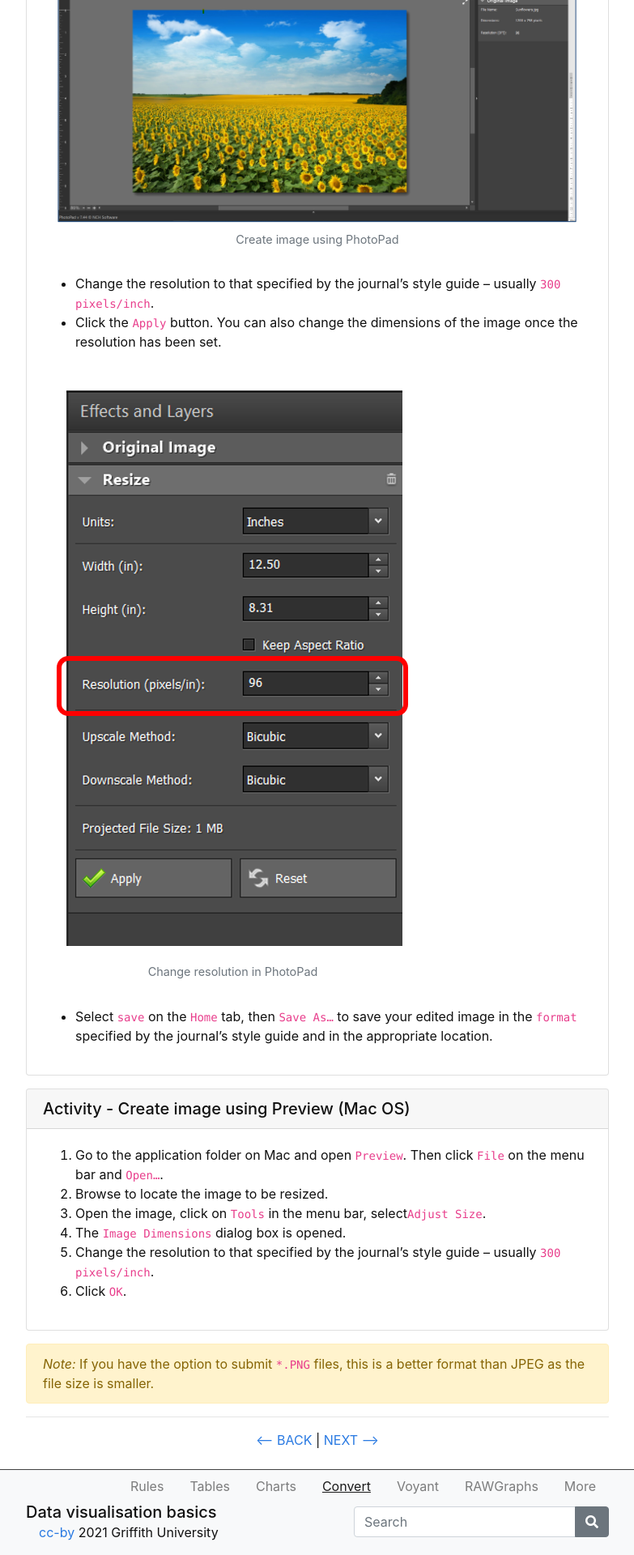
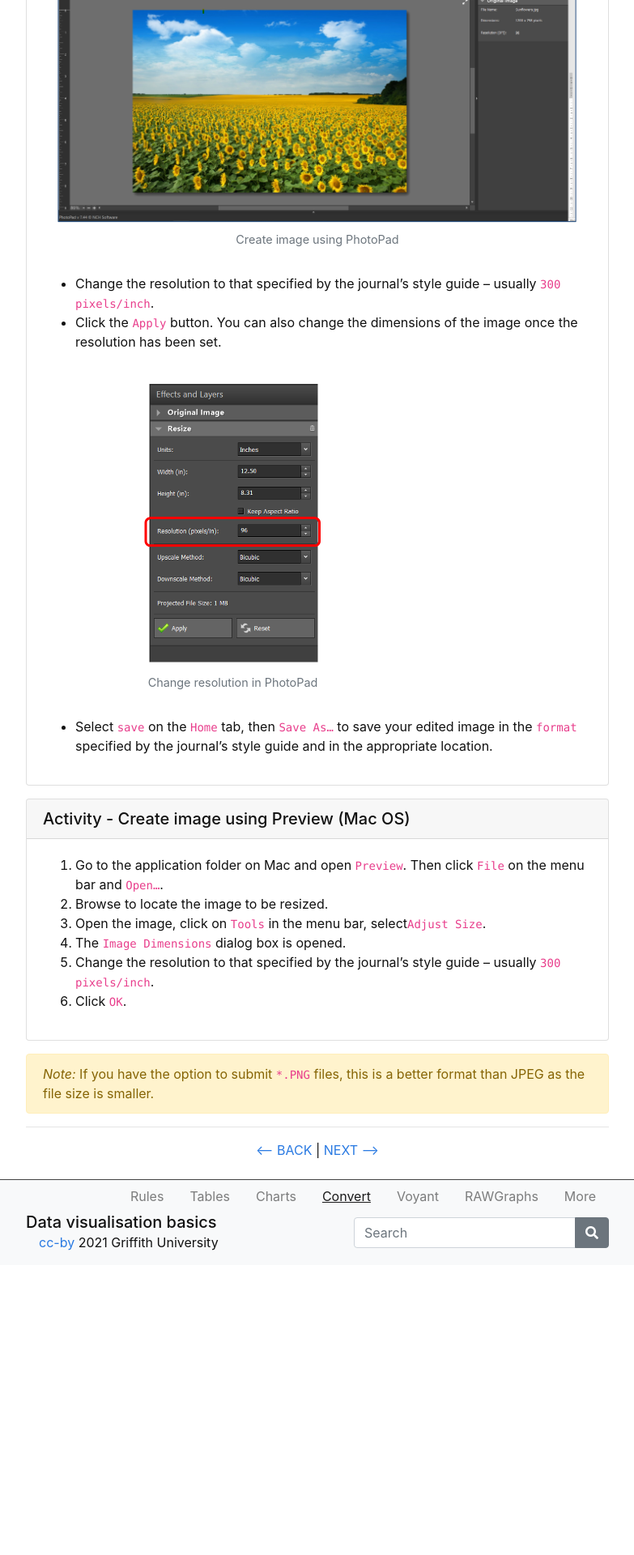
Before and after one commit to GULibrarySandbox/data-vis-basics, a Jekyll site: the page built from content/5-convert.md, in a window 1280 px wide. Shown: the part 2621-4541 px from the top of the page at 81% size, without its empty margins (248-1031 px from the left). Built offline with Jekyll 4.4.1, drawn with Linux system fonts in a browser that asks for light colours; after the commit the page ends 4183 px from its top, so only the background shows below that.

Commit message:
Update 5-convert.md

```diff
--- a/content/5-convert.md
+++ b/content/5-convert.md
@@ -68,7 +68,7 @@ Below are activities to convert your chart using different software.  Choose and
 {% include figure.html img="PhotoPad1.png" alt="PhotoPad software" caption="Create image using PhotoPad" width="100%" %}
 - Change the resolution to that specified by the journal’s style guide – usually `300 pixels/inch`.
 - Click the `Apply` button.  You can also change the dimensions of the image once the resolution has been set.
-{% include figure.html img="PhotoPad2.png" alt="PhotoPad software" caption="Change resolution in PhotoPad" width="100%" %}
+{% include figure.html img="PhotoPad2.png" alt="PhotoPad software" caption="Change resolution in PhotoPad" width="50%" %}
 - Select `save` on the `Home` tab, then `Save As…` to save your edited image in the `format` specified by the journal’s style guide and in the appropriate location.
 {% endcapture %} {% include card.md header="Activity - Create image using PhotoPad" text=text %}
 
```
